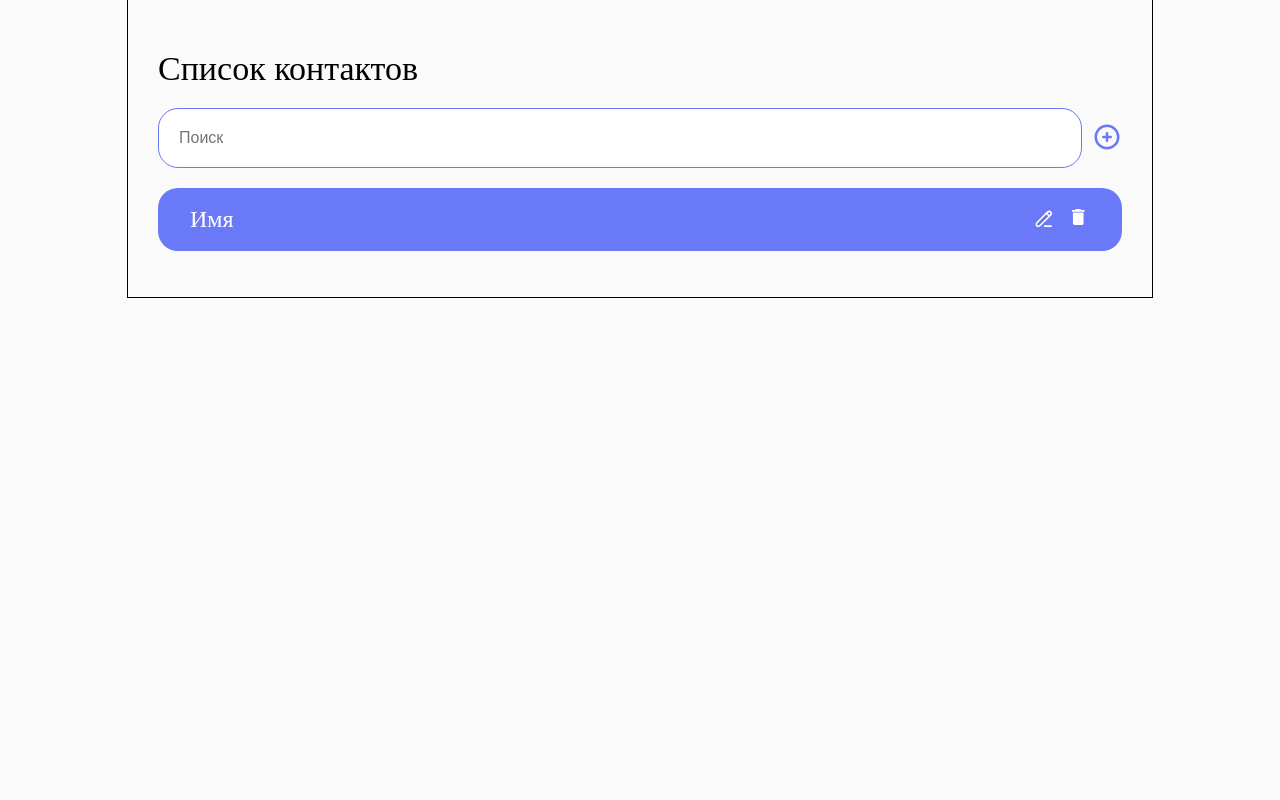
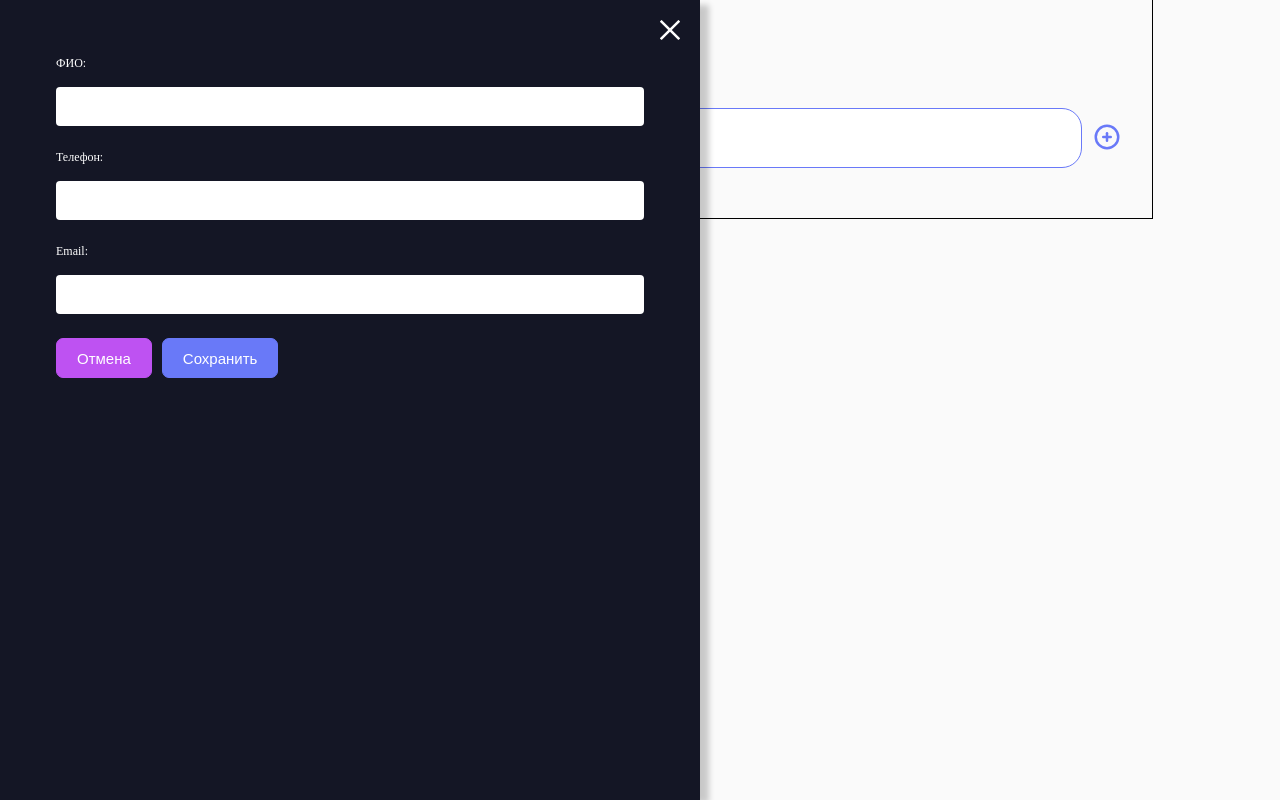
Before and after one commit to Julyme3/contact-app, a Vue app: page / in a window 1280 px wide. Both pictures are taken after a click on the button 1107 px from the left and 138 px from the top of the page. Built offline with nearby package versions, Linux system fonts and the light colour scheme.

Commit message:
add, update, delete contact

```diff
--- a/src/App.vue
+++ b/src/App.vue
@@ -1,7 +1,7 @@
 <template>
   <div class="container">
     <transition name="contact">
-      <ContactModal />
+      <ContactModal v-if="contactsStore.isContactModalShown" />
     </transition>
     <RouterView />
   </div>
@@ -9,7 +9,9 @@
 
 <script setup lang="ts">
 import { RouterView } from 'vue-router'
-import ContactModal from "@/components/ContactModal.vue"
+import ContactModal from '@/components/ContactModal.vue'
+import { useContactsStore } from '@/stores/contacts'
+const contactsStore = useContactsStore()
 </script>
 
 <style scoped>
--- a/src/components/Contact.vue
+++ b/src/components/Contact.vue
@@ -1,7 +1,7 @@
 <template>
-  <router-link class="contact flex" :to="{ name: 'contact', params: { id: 1 } }">
+  <router-link class="contact flex" :to="{ name: 'contact', params: { id: contact.id } }">
     <div class="contact-group flex-column">
-      <span class="contact-title">Имя</span>
+      <span class="contact-title">{{ contact.name }}</span>
     </div>
     <div class="flex contact-edit">
       <button @click.prevent="editContact" type="button">
@@ -14,11 +14,25 @@
 
 <script setup lang="ts">
 import SvgIcon from '@/components/Base/SvgIcon.vue'
+import { defineProps } from 'vue'
+import type { IContact } from '@/types/contact'
+
+interface Props {
+  contact: IContact
+  index: number
+}
+const props = defineProps<Props>()
+const emits = defineEmits<{
+  (e: 'edit', contact: IContact): void
+  (e: 'delete', index: number): void
+}>()
 
 const editContact = () => {
-  console.log(1)
+  emits('edit', props.contact)
 }
-const deleteContact = () => {}
+const deleteContact = () => {
+  emits('delete', props.index)
+}
 </script>
 
 <style scoped lang="less">
--- a/src/components/ContactModal.vue
+++ b/src/components/ContactModal.vue
@@ -1,24 +1,18 @@
 <template>
-<div v-if="shown" class="contact">
+  <div class="contact">
     <form class="contact-form" @submit.prevent="onSubmit">
       <SvgIcon class="close-icon" name="cross-icon" @click="closeContact" />
       <div class="form-group">
-      <label for="fio" class="form-label">
-        ФИО:
-      </label>
-      <input id="fio" class="form-input" type="text" />
+        <label for="fio" class="form-label"> ФИО: </label>
+        <input v-model="stateForm.name" id="fio" class="form-input" type="text" />
       </div>
       <div class="form-group">
-      <label for="phone" class="form-label">
-        Телефон:
-      </label>
-      <input id="phone" class="form-input" type="text" />
+        <label for="phone" class="form-label"> Телефон: </label>
+        <input v-model="stateForm.phone" id="phone" class="form-input" type="text" />
       </div>
       <div class="form-group">
-      <label for="email" class="form-label">
-        Email:
-      </label>
-      <input id="email" class="form-input" type="email" />
+        <label for="email" class="form-label"> Email: </label>
+        <input v-model="stateForm.email" id="email" class="form-input" type="email" />
       </div>
       <div class="form-btns">
         <Button @click="closeContact" label="Отмена" color="second" />
@@ -29,16 +23,42 @@
 </template>
 
 <script setup lang="ts">
-import { ref } from "vue";
-import Button from "@/components/Base/Button/Button.vue";
-import SvgIcon from "@/components/Base/SvgIcon.vue";
+import { ref } from 'vue'
+import Button from '@/components/Base/Button/Button.vue'
+import SvgIcon from '@/components/Base/SvgIcon.vue'
+import { useContactsStore } from '@/stores/contacts'
+import type { IContact } from '@/types/contact'
+import { v4 as uuid4 } from 'uuid'
+
+const contactsStore = useContactsStore()
+const stateForm = ref<IContact>(
+  contactsStore.currentContact ?? {
+    id: uuid4(),
+    name: '',
+    email: '',
+    phone: ''
+  }
+)
 
 const onSubmit = () => {}
-const shown = ref(false)
 
-const saveContact = () => {}
+const resetForm = () => {
+  stateForm.value = { id: stateForm.value.id, name: '', email: '', phone: '' }
+  contactsStore.setCurrentContact(null)
+}
+const saveContact = () => {
+  if (contactsStore.isEditingContact) {
+    contactsStore.updateContact(stateForm.value)
+  } else {
+    contactsStore.setContact(stateForm.value)
+  }
+
+  closeContact()
+}
 const closeContact = () => {
-  shown.value = false
+  contactsStore.toggleContactModal()
+  resetForm()
+  contactsStore.setEditingContact(false)
 }
 </script>
 
@@ -61,8 +81,7 @@ const closeContact = () => {
     width: 100%;
     background-color: var(--brend);
     color: #fff;
-    box-shadow: 10px 4px 6px -1px rgba(0, 0, 0, 0.2),
-    0 2px 4px -1px rgba(0, 0, 0, 0.06);
+    box-shadow: 10px 4px 6px -1px rgba(0, 0, 0, 0.2), 0 2px 4px -1px rgba(0, 0, 0, 0.06);
   }
 }
 
--- a/src/components/Header.vue
+++ b/src/components/Header.vue
@@ -5,7 +5,7 @@
       <div class="search-wrap">
         <input class="search-input" type="text" placeholder="Поиск" />
       </div>
-      <button>
+      <button type="button" @click="emit('openContactModal')">
         <SvgIcon name="plus-icon" />
       </button>
     </div>
@@ -14,6 +14,8 @@
 
 <script setup lang="ts">
 import SvgIcon from '@/components/Base/SvgIcon.vue'
+
+const emit = defineEmits(['openContactModal'])
 </script>
 
 <style scoped lang="less">
--- a/src/router/index.ts
+++ b/src/router/index.ts
@@ -1,6 +1,6 @@
 import { createRouter, createWebHistory } from 'vue-router'
 import HomeView from '@/views/HomeView.vue'
-import ContactView from '@/views/ContactView.vue'
+import ContactDetailsView from '@/views/ContactDetailsView.vue'
 
 const router = createRouter({
   history: createWebHistory(import.meta.env.BASE_URL),
@@ -13,7 +13,7 @@ const router = createRouter({
     {
       path: '/contact/:id',
       name: 'contact',
-      component: ContactView
+      component: ContactDetailsView
     }
   ]
 })
--- /dev/null
+++ b/src/stores/contacts.ts
@@ -0,0 +1,49 @@
+import { defineStore } from 'pinia'
+import type { IContact } from '@/types/contact'
+
+export type RootState = {
+  isContactModalShown: boolean
+  isEditingContact: boolean
+  currentContact: IContact | null
+  contactsData: IContact[]
+}
+export const useContactsStore = defineStore('contacts', {
+  state: () => {
+    return {
+      isContactModalShown: false,
+      isEditingContact: false,
+      currentContact: null,
+      contactsData: []
+    } as RootState
+  },
+  getters: {
+    // getContactById: (state) => {
+    //   return (id: string = state.currentContactId) =>
+    //     state.contactsData.find((contact) => {
+    //       return contact.id === id
+    //     })
+    // }
+  },
+  actions: {
+    toggleContactModal() {
+      this.isContactModalShown = !this.isContactModalShown
+    },
+    setCurrentContact(payload: IContact | null) {
+      this.currentContact = payload
+    },
+    setContact(payload: IContact) {
+      this.contactsData.push(payload)
+    },
+    deleteContact(index: number) {
+      this.contactsData = this.contactsData.splice(1, index)
+    },
+    updateContact(updatedContact: IContact) {
+      this.contactsData = this.contactsData.map((contact) => {
+        return contact.id === updatedContact.id ? updatedContact : contact
+      })
+    },
+    setEditingContact(payload: boolean) {
+      this.isEditingContact = payload
+    }
+  }
+})
--- /dev/null
+++ b/src/types/contact.ts
@@ -0,0 +1,6 @@
+export interface IContact {
+  id: string
+  name: string
+  phone: string
+  email: string
+}
--- a/src/views/HomeView.vue
+++ b/src/views/HomeView.vue
@@ -1,11 +1,32 @@
 <template>
   <main class="home">
-    <Header />
-    <Contact />
+    <Header @openContactModal="contactsStore.toggleContactModal" />
+    <Contact
+      v-for="(contact, index) in contactsStore.contactsData"
+      :key="contact.id"
+      :contact="contact"
+      :index="index"
+      @edit="editContact"
+      @delete="deleteContact"
+    />
   </main>
 </template>
 
 <script setup lang="ts">
-import Contact from "@/components/Contact.vue";
-import Header from "@/components/Header.vue";
+import Contact from '@/components/Contact.vue'
+import Header from '@/components/Header.vue'
+import { useContactsStore } from '@/stores/contacts'
+import type { IContact } from '@/types/contact'
+
+const contactsStore = useContactsStore()
+
+const editContact = (contact: IContact) => {
+  contactsStore.setCurrentContact(contact)
+  contactsStore.setEditingContact(true)
+  contactsStore.toggleContactModal()
+}
+
+const deleteContact = (index: number) => {
+  contactsStore.deleteContact(index)
+}
 </script>
```
Also changed, not shown: src/components/AddContact.vue (added, +11 -0 lines), src/views/ContactDetailsView.vue (renamed from src/views/ContactView.vue). Lines whose indentation alone changed are shown as unchanged.
